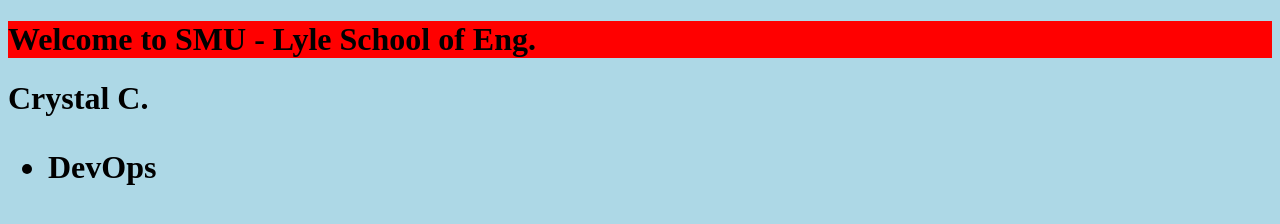
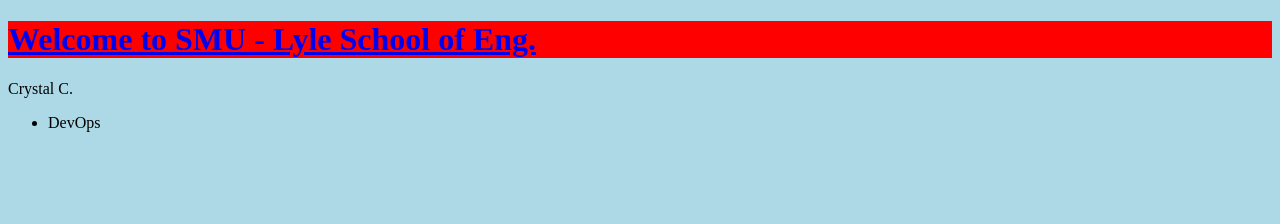
Before and after one commit to cmcokerSMU/smu-eets8357-ccoker, a plain HTML site: page index.html in a window 1280 px wide. Drawn offline with Linux system fonts and the light colour scheme.

Commit message:
added SMU link

```diff
--- a/index.html
+++ b/index.html
@@ -5,7 +5,7 @@
 		<title> Welcome! </title>
 	</head>
 	<body style = "background-color:lightblue;">
-		<h1 style="background-color:red;"> Welcome to SMU - Lyle School of Eng. <h1>
+		<h1 style="background-color:red;"> <a href="https://www.smu.edu">Welcome to SMU - Lyle School of Eng. </a></h1>
 		<p1> Crystal C. </p1>
 	<ul> <li> DevOps </li> </ul>
 	</body>
```
